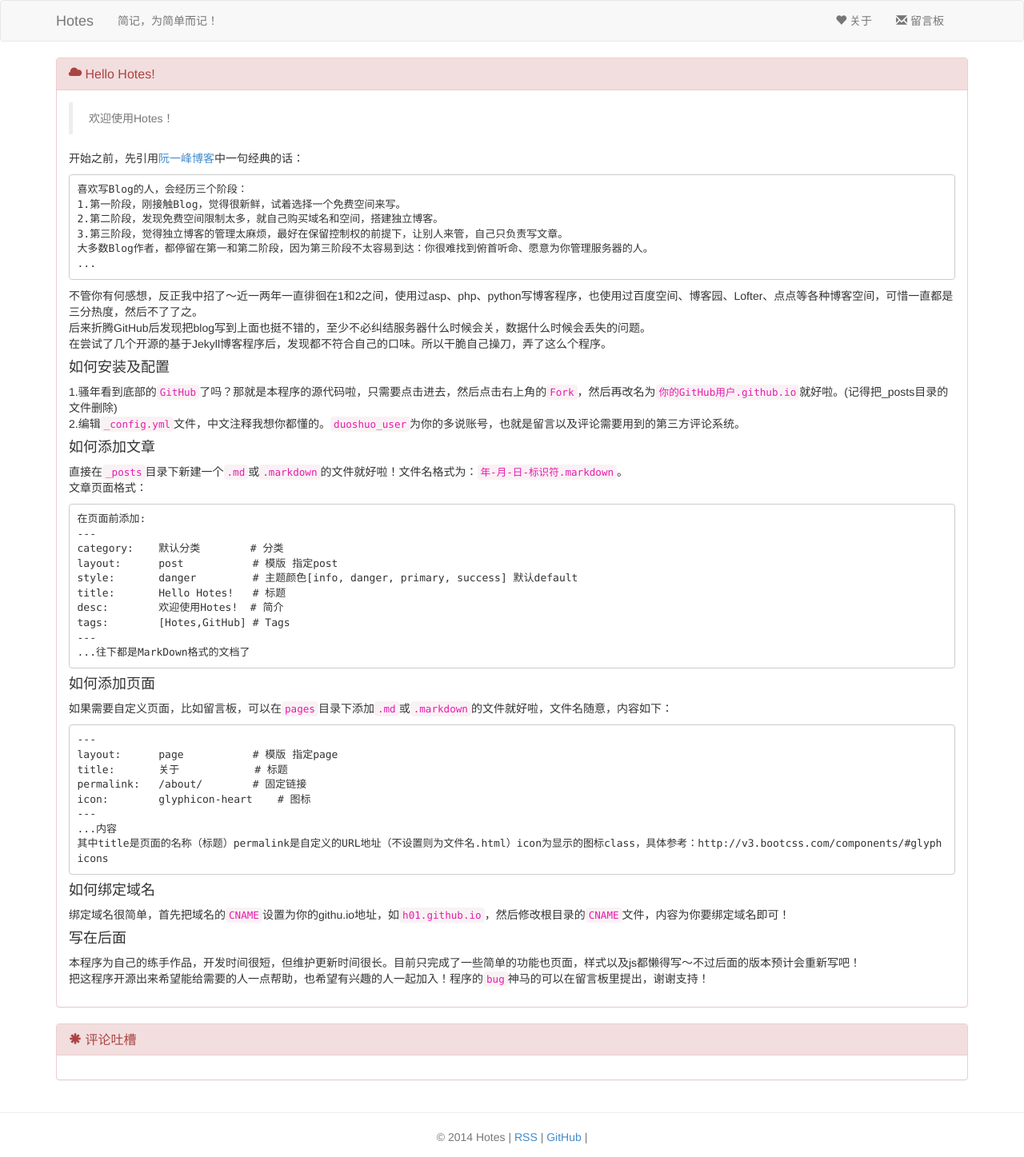
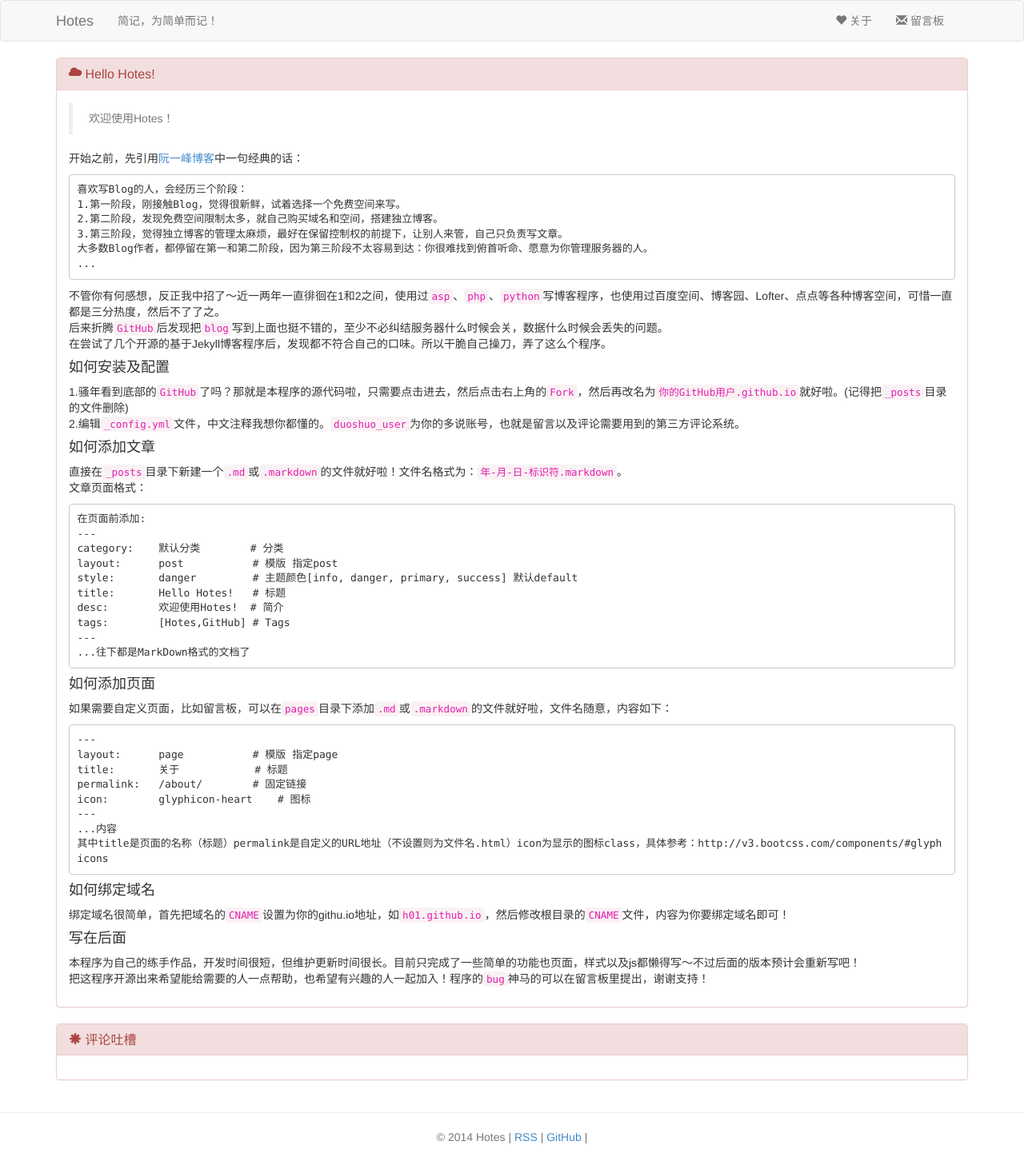
Before and after one commit to h01/h01.github.io, a Jekyll site: the page built from _posts/2014-11-03-Hello-Hotes.markdown, in a window 1280 px wide. Shown: the whole page at 80% size. Built offline with Jekyll 4.4.1, drawn with Linux system fonts in a browser that asks for light colours; comment, search, counter and statistics services are not loaded.

Commit message:
更新几个E文单词高亮

```diff
--- a/_posts/2014-11-03-Hello-Hotes.markdown
+++ b/_posts/2014-11-03-Hello-Hotes.markdown
@@ -15,13 +15,13 @@ tags:        [Hotes,GitHub]
     大多数Blog作者，都停留在第一和第二阶段，因为第三阶段不太容易到达：你很难找到俯首听命、愿意为你管理服务器的人。
     ...
 
-不管你有何感想，反正我中招了～近一两年一直徘徊在1和2之间，使用过asp、php、python写博客程序，也使用过百度空间、博客园、Lofter、点点等各种博客空间，可惜一直都是三分热度，然后不了了之。
-后来折腾GitHub后发现把blog写到上面也挺不错的，至少不必纠结服务器什么时候会关，数据什么时候会丢失的问题。
+不管你有何感想，反正我中招了～近一两年一直徘徊在1和2之间，使用过`asp`、`php`、`python`写博客程序，也使用过百度空间、博客园、Lofter、点点等各种博客空间，可惜一直都是三分热度，然后不了了之。
+后来折腾`GitHub`后发现把`blog`写到上面也挺不错的，至少不必纠结服务器什么时候会关，数据什么时候会丢失的问题。
 在尝试了几个开源的基于Jekyll博客程序后，发现都不符合自己的口味。所以干脆自己操刀，弄了这么个程序。
 
 #### 如何安装及配置
 
-1.骚年看到底部的`GitHub`了吗？那就是本程序的源代码啦，只需要点击进去，然后点击右上角的`Fork`，然后再改名为`你的GitHub用户.github.io`就好啦。(记得把_posts目录的文件删除)
+1.骚年看到底部的`GitHub`了吗？那就是本程序的源代码啦，只需要点击进去，然后点击右上角的`Fork`，然后再改名为`你的GitHub用户.github.io`就好啦。(记得把`_posts`目录的文件删除)
 2.编辑`_config.yml`文件，中文注释我想你都懂的。`duoshuo_user`为你的多说账号，也就是留言以及评论需要用到的第三方评论系统。
 
 #### 如何添加文章
```
